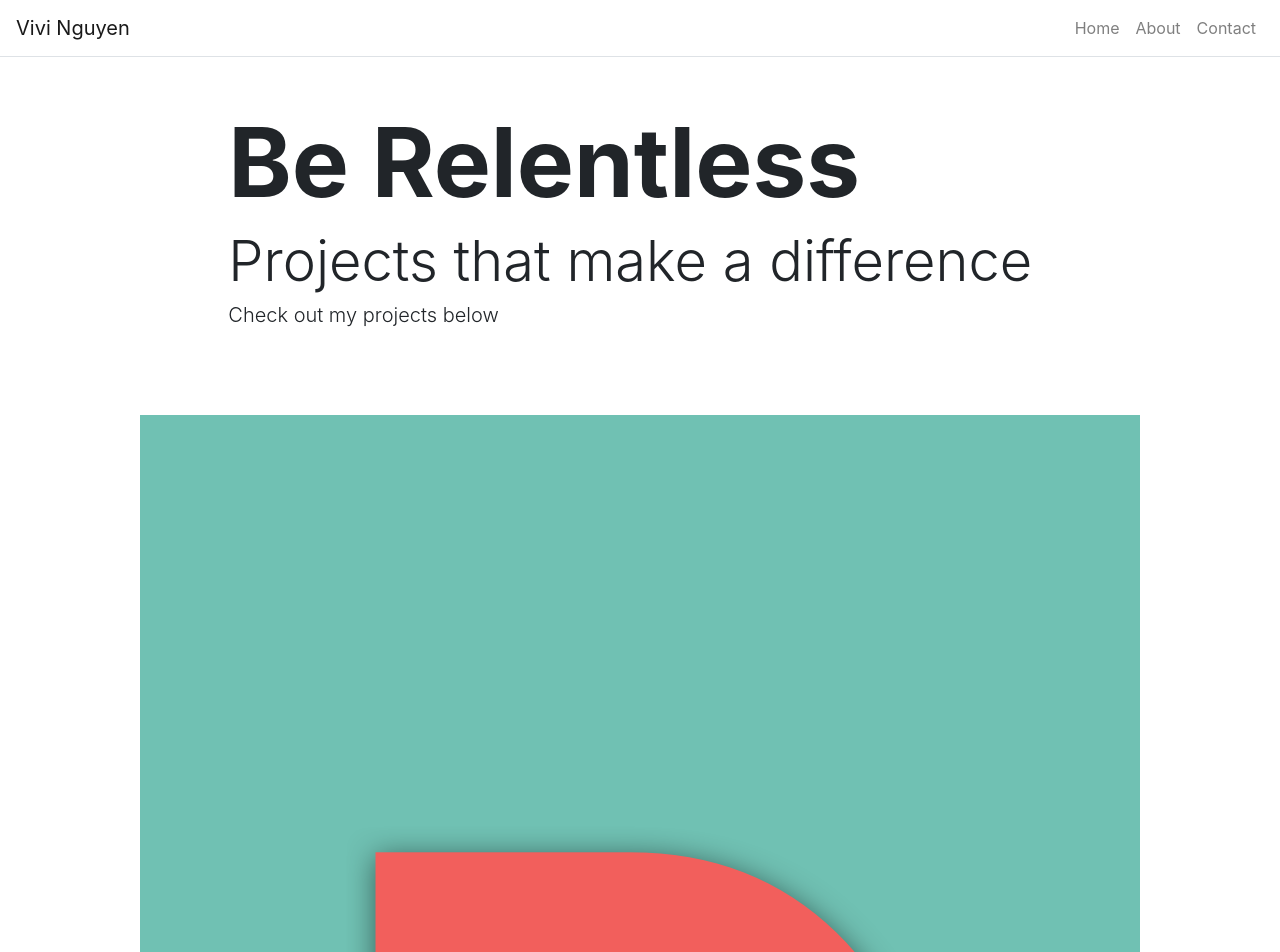
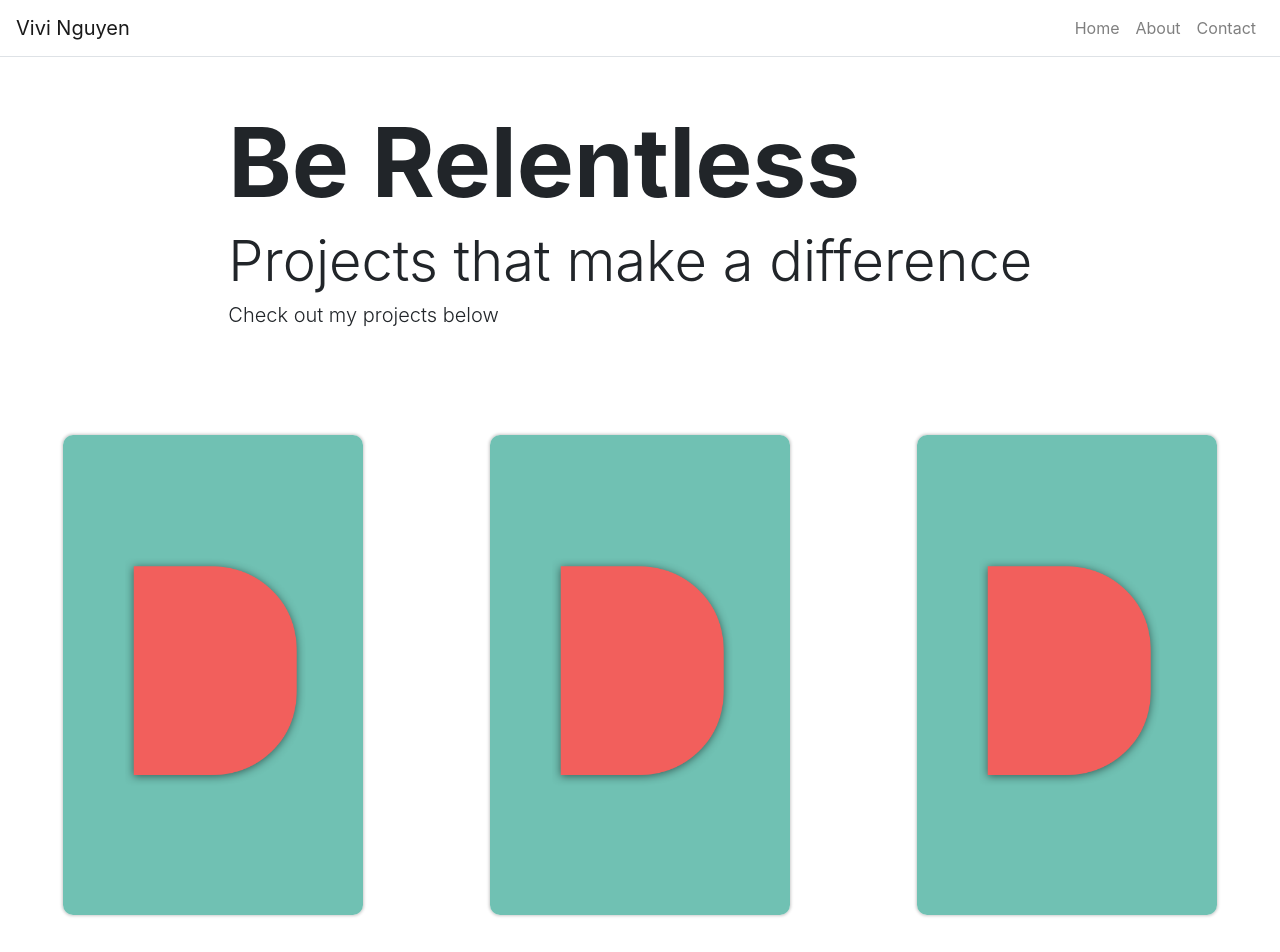
Before and after one commit to vivsnguyen/react-portfolio-garrett, a React (Create React App) app: page / in a window 1280 px wide. Shown: the top 952 px of the page. Built offline with nearby package versions, Linux system fonts and the light colour scheme.

Commit message:
card selection working

```diff
--- a/src/components/Card.js
+++ b/src/components/Card.js
@@ -5,8 +5,8 @@
 function Card(props) {
 
     return(
-        <div>
-            <img className="" src={props.item.imgSrc} alt={props.item.imgSrc} />
+        <div className="d-inline-block v-card" onClick={(e) => props.click(props.item)}>
+            <img className="v-card-image" src={props.item.imgSrc} alt={props.item.imgSrc} />
             { props.item.selected && <CardInfo title={props.item.title} subTitle={props.item.subTitle} link={props.item.link} /> }
         </div>
     );
--- a/src/components/CardInfo.js
+++ b/src/components/CardInfo.js
@@ -6,9 +6,9 @@
     const style = useSpring({opacity: 1, from: {opacity: 0}});
 
     return(
-        <animated.div className="" style={style}>
-            <p>{props.title}</p>
-            <p>{props.subTitle}</p>
+        <animated.div className="v-card-info" style={style}>
+            <p className="v-card-title">{props.title}</p>
+            <p className="v-card-sub-title">{props.subTitle}</p>
             <a href={props.link} target="_blank" rel="noopener noreferrer">View</a>
 
         </animated.div>
--- a/src/components/Carousel.js
+++ b/src/components/Carousel.js
@@ -61,7 +61,7 @@
 
     makeItems = (items) => {
         return items.map(item => {
-            return <Card item={item} onClick={(e => this.handleCardClick(item.id, e))} key={item.id} />
+            return <Card item={item} click={(e => this.handleCardClick(item.id, e))} key={item.id} />
         })
     }
 
--- a/src/index.css
+++ b/src/index.css
@@ -18,7 +18,7 @@
 
 .v-card-image {
   border-radius: 10px;
-  width: 30px;
+  width: 300px;
   height: 480px;
   box-shadow: 0px 0px 3px 1px #ccc;
 }
```
